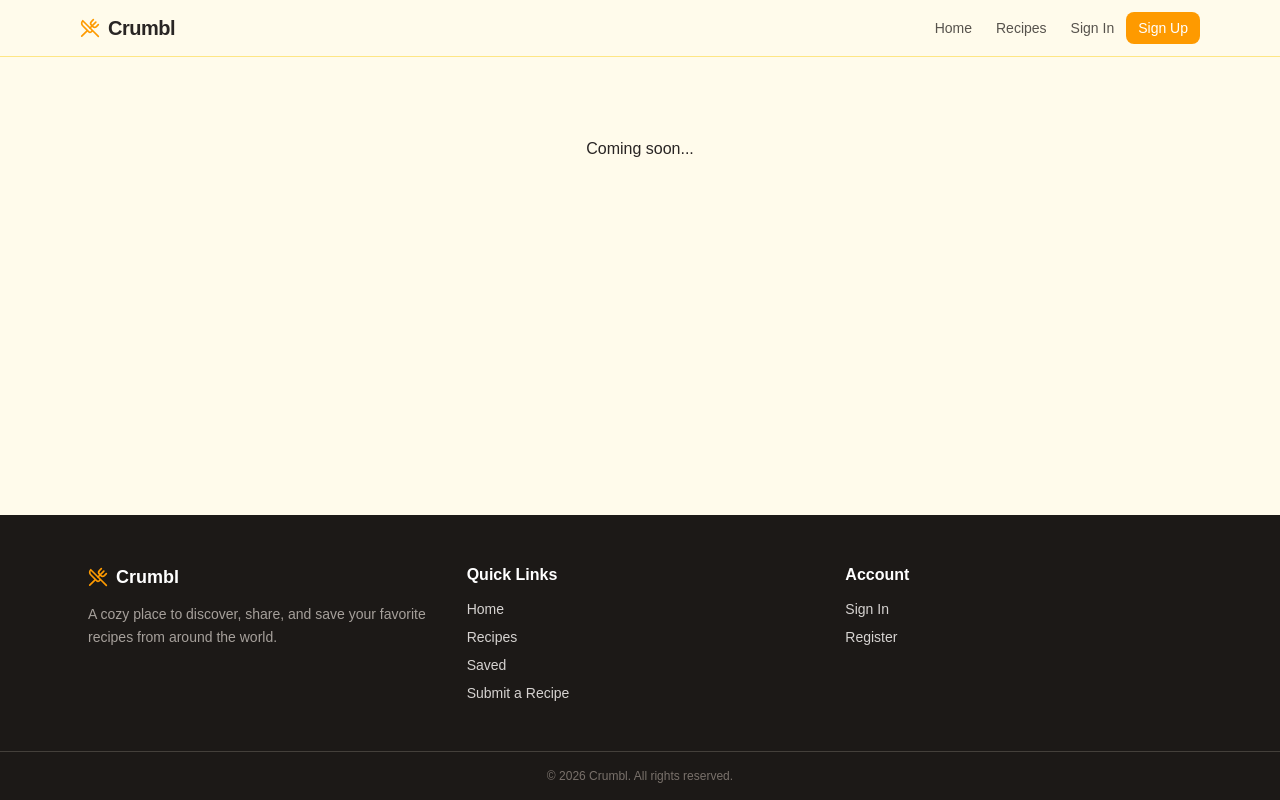
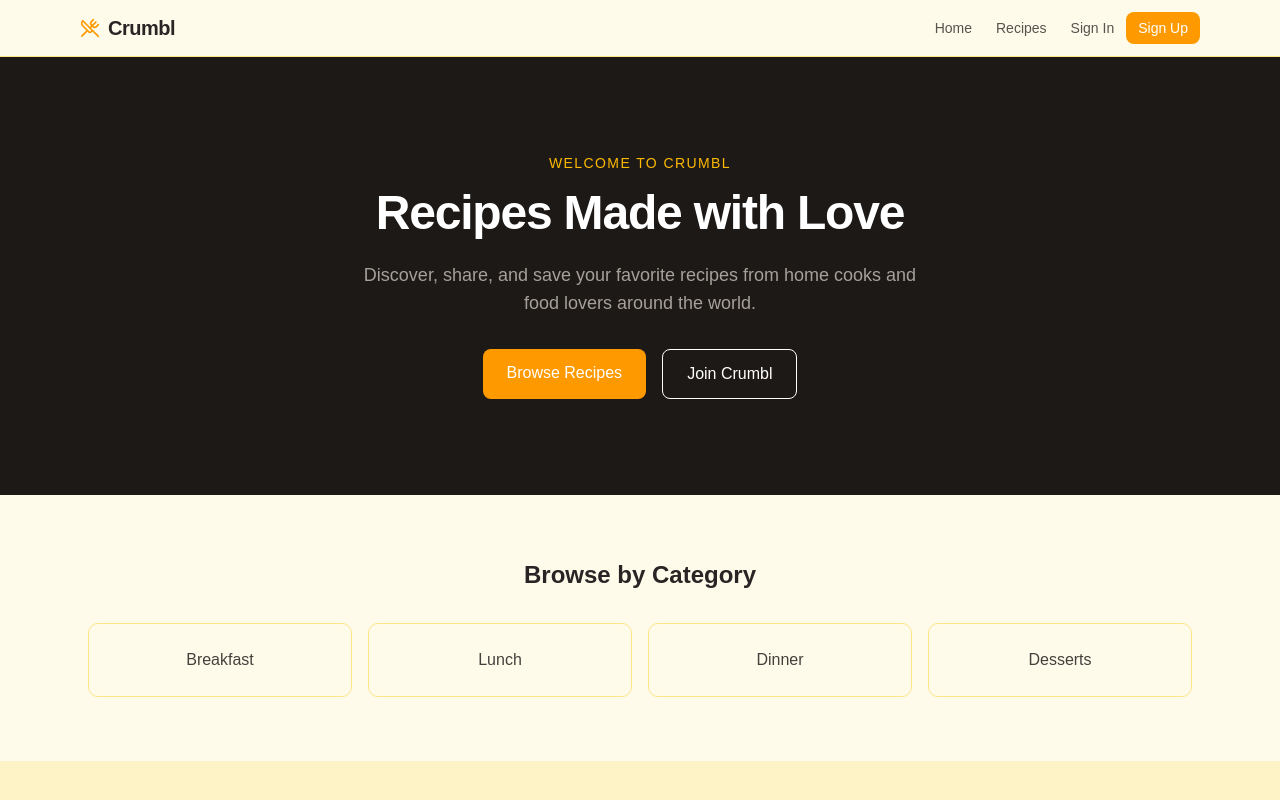
Before and after one commit to tuhamaina-blip/crumbl, a React (Vite) app: page / in a window 1280 px wide. Shown: the top 800 px of the page. Built offline with nearby package versions, Linux system fonts and the light colour scheme.

Commit message:
feat: add Home route to App.jsx

```diff
--- a/src/App.jsx
+++ b/src/App.jsx
@@ -3,6 +3,7 @@
 import { SavedProvider } from './context/SavedContext';
 import Navbar from './components/Navbar';
 import Footer from './components/Footer';
+import Home from './pages/Home';
 
 function App() {
   return (
@@ -12,7 +13,9 @@
           <div className="min-h-screen flex flex-col bg-amber-50">
             <Navbar />
             <main className="flex-1">
-              <h1 className="text-center py-20 text-stone-800">Coming soon...</h1>
+              <Routes>
+                <Route path="/" element={<Home />} />
+              </Routes>
             </main>
             <Footer />
           </div>
```
